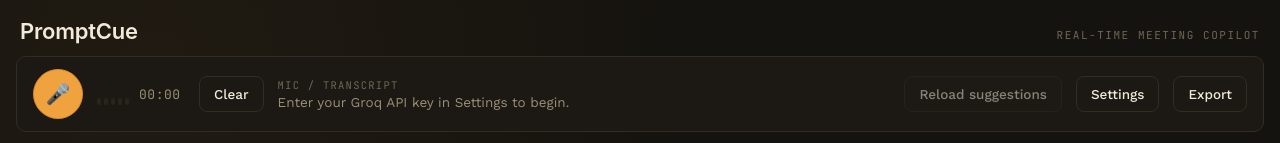
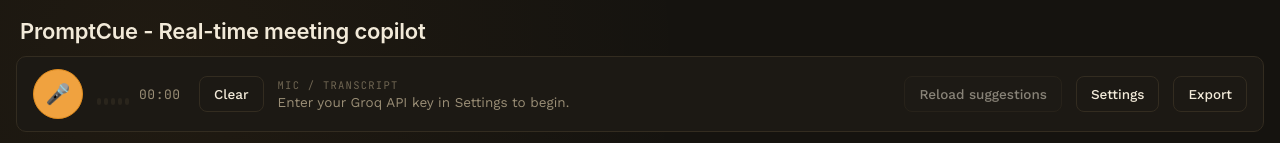
Before and after one commit to krisha-parikh/PromtCue, a React (Vite) app in the folder client/: page / in a window 1280 px wide. Shown: the top 143 px of the page. Built offline with nearby package versions, Linux system fonts and the light colour scheme; no server answers.

Commit message:
Combine title and tagline into a single header

```diff
--- a/client/src/App.jsx
+++ b/client/src/App.jsx
@@ -338,8 +338,7 @@
   return (
     <div className="app-shell">
       <header className="app-header">
-        <h1>PromptCue</h1>
-        <span className="masthead-tag">Real-time meeting copilot</span>
+        <h1>PromptCue - Real-time meeting copilot</h1>
       </header>
 
       {state.error && <div className="error-banner">{state.error}</div>}
```
